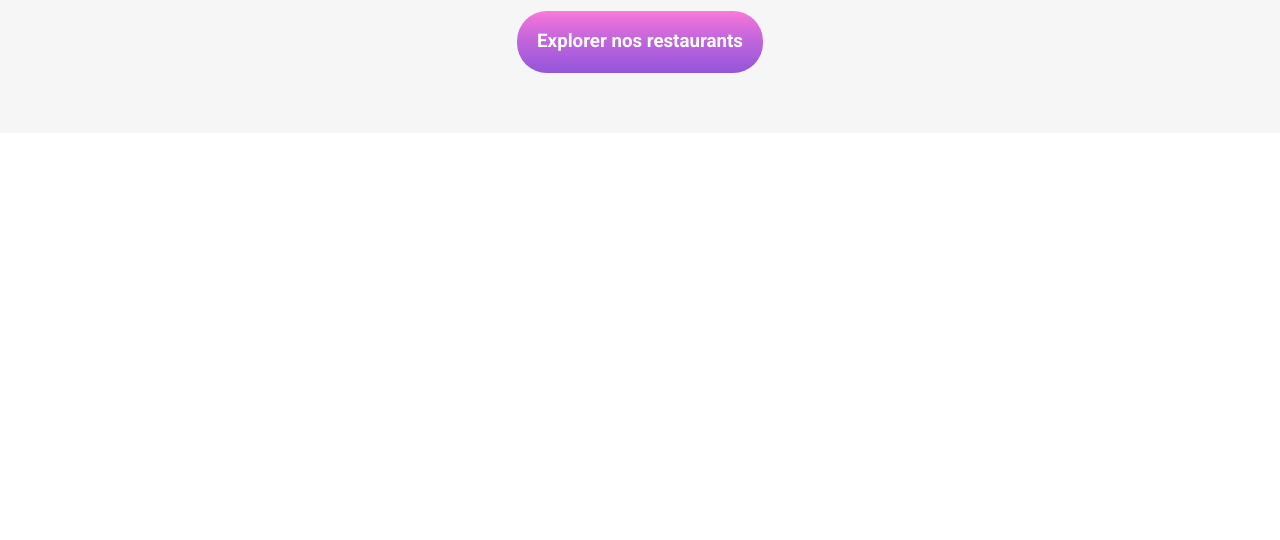
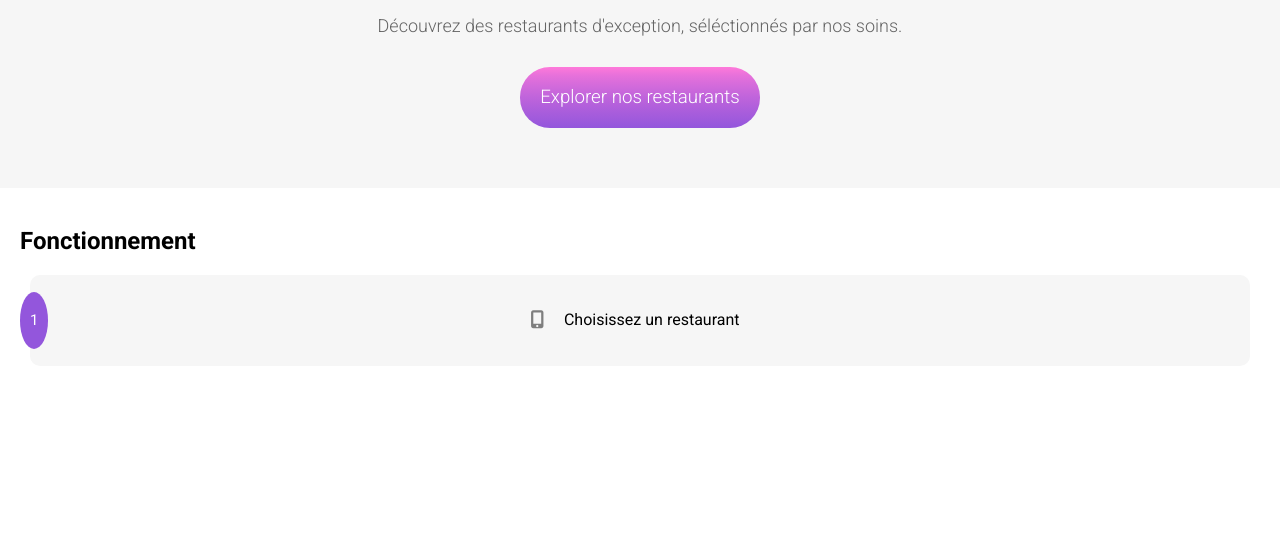
Before and after one commit to Nozgood/Projet-3, a website: page index.html in a window 1280 px wide. Shown: the part 260-800 px from the top of the page. Drawn offline with nearby package versions, Linux system fonts and the light colour scheme; a web font is replaced by a local one.

Commit message:
update page home - debut des cards

```diff
--- a/index.html
+++ b/index.html
@@ -26,6 +26,20 @@
                 <h3 class="presentation__bouton-titre"> Explorer nos restaurants </h3>
             </div>
         </section>
+        <section class="fonctionnement">
+            <h2 class="fonctionnement__titre"> Fonctionnement</h2>
+            <div class="fonctionnement__card">
+                <div class="fonctionnement__card-numero">
+                    <p> 1 </p>
+                </div>
+                <div class="fonctionnement__card-icone">
+                    <i class="fas fa-mobile-alt"></i>
+                </div>
+                <div class="fonctionnement__card-titre">
+                    <p> Choisissez un restaurant</p>
+                </div>
+            </div>
+        </section>
     </main>
 </body>
 </html>
--- a/sass/main.scss
+++ b/sass/main.scss
@@ -3,3 +3,4 @@
 @import "layout/header";
 @import "pages/home";
 @import "utils/variables";
+@import "utils/mixin";
--- a/sass/pages/_home.scss
+++ b/sass/pages/_home.scss
@@ -1,3 +1,6 @@
+@import "../utils/variables";
+@import "../utils/mixin";
+
 .localisation {
     background-color: #EAEAEA;
     display:flex;
@@ -5,6 +8,7 @@
     justify-content: center;
     align-items: baseline;
     box-shadow: inset 0 3px 3px #D0D0D0;
+    padding: 20px 0;
 
     &__icone {
         font-size: 17px;
@@ -37,11 +41,12 @@
         width: 80%;
         font-size: 18px;
         font-weight: 300;
+        margin-bottom: 30px;
     }
 
     &__bouton {
 
-        background: linear-gradient(to bottom,#FF79DA, 40%, #9356DC);
+        background: linear-gradient(to bottom, $color-secondary, 40%, $color-primary);
         padding: 20px 20px;
         border-radius: 30px;
 
@@ -49,6 +54,43 @@
             color: white;
             margin-block-start: 0;
             margin-block-end: 0;
+            font-weight: 300;
         }
     }
 }
+
+.fonctionnement {
+    padding-top: 20px;
+
+    &__titre {
+        padding-left: 20px;
+    }
+
+    &__card {
+        display: flex;
+        justify-content: center;
+        align-items: center;
+        background-color: #f6f6f6;
+        margin: 0 30px;
+        padding: 20px 0;
+        border-radius: 10px;
+
+        &-numero {
+            font-size: 15px;
+            position: absolute;
+            left: 20px;
+            text-align: center;
+            color: white;
+            background-color: $color-primary;
+            padding: 5px 10px;
+            border-radius: 50%;
+        }
+
+        &-icone {
+            padding-right: 20px;
+            margin-left: -10px;
+            color: #7e7e7e;
+            font-size: 18px;
+        }
+    }
+}
--- /dev/null
+++ b/sass/utils/_mixin.scss
@@ -0,0 +1,6 @@
+@mixin no-margin-block {
+    margin-block-start: 0;
+    margin-block-end: 0;
+    margin-inline-start: 0;
+    margin-inline-end: 0;
+}
--- a/sass/utils/_variables.scss
+++ b/sass/utils/_variables.scss
@@ -0,0 +1,5 @@
+// fichier d'initialisation des variables
+
+$color-primary: #9356DC;
+$color-secondary: #FF79DA;
+$color-tertiary: #99E2D0;
```
Also changed, not shown: style/style.css, 1 other file.
